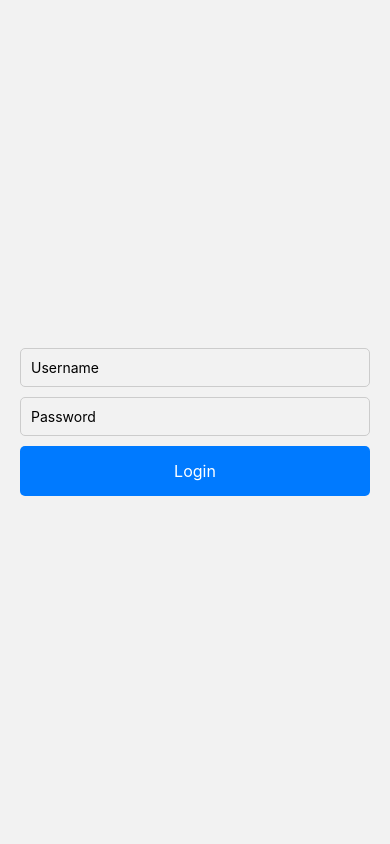
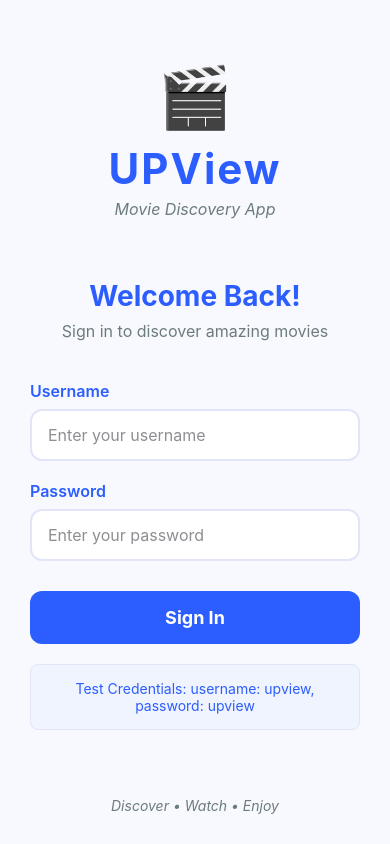
Before and after one commit to bishop7js/Assignment_RN_UpView, a React Native app: screen /Login in a window 390 px wide. Built offline with nearby package versions, Linux system fonts and the light colour scheme.

Commit message:
Completed Login screen UI issues

```diff
--- a/screens/LoginScreen.jsx
+++ b/screens/LoginScreen.jsx
@@ -1,60 +1,237 @@
-import React, {useState} from 'react';
-import {View, Text, TextInput, TouchableOpacity, StyleSheet} from 'react-native';
+import React, { useState } from 'react';
+import {
+  View,
+  Text,
+  TextInput,
+  TouchableOpacity,
+  StyleSheet,
+  SafeAreaView,
+  Alert,
+  KeyboardAvoidingView,
+  Platform,
+  ActivityIndicator,
+} from 'react-native';
 
-const LoginScreen = ({navigation}) => {
+const LoginScreen = ({ navigation }) => {
   const [username, setUsername] = useState('');
   const [password, setPassword] = useState('');
+  const [isLoading, setIsLoading] = useState(false);
 
   const handleLogin = () => {
-        console.log('Username:', username);
-        console.log('Password:', password);
-        navigation.navigate('Search');
+    if (!username.trim() || !password.trim()) {
+      Alert.alert('Error', 'Please enter both username and password');
+      return;
     }
 
+    setIsLoading(true);
+
+    // Simulate API call
+    setTimeout(() => {
+      setIsLoading(false);
+
+      if (username === 'upview' && password === 'upview') {
+        Alert.alert('Success', 'Welcome to UPView!', [
+          {
+            text: 'Continue',
+            onPress: () => navigation.navigate('Search'),
+          },
+        ]);
+      } else {
+        Alert.alert('Error', 'Invalid username or password');
+      }
+    }, 1500);
+  };
+
   return (
-        <View style={styles.container}>
+    <SafeAreaView style={styles.container}>
+      <KeyboardAvoidingView
+        behavior={Platform.OS === 'ios' ? 'padding' : 'height'}
+        style={styles.keyboardView}>
+
+        {/* Header */}
+        <View style={styles.header}>
+          <View style={styles.logoContainer}>
+            <Text style={styles.logoText}>🎬</Text>
+            <Text style={styles.appName}>UPView</Text>
+            <Text style={styles.tagline}>Movie Discovery App</Text>
+          </View>
+        </View>
+
+        {/* Login Form */}
+        <View style={styles.formContainer}>
+          <Text style={styles.welcomeText}>Welcome Back!</Text>
+          <Text style={styles.subtitle}>Sign in to discover amazing movies</Text>
+
+          <View style={styles.inputContainer}>
+            <Text style={styles.label}>Username</Text>
             <TextInput
-                placeholder="Username"
+              style={styles.input}
+              placeholder="Enter your username"
+              placeholderTextColor="#8E8E93"
               value={username}
               onChangeText={setUsername}
+              autoCapitalize="none"
+              autoCorrect={false}
+            />
+          </View>
+
+          <View style={styles.inputContainer}>
+            <Text style={styles.label}>Password</Text>
+            <TextInput
               style={styles.input}
-            />
-            <TextInput
-                placeholder="Password"
+              placeholder="Enter your password"
+              placeholderTextColor="#8E8E93"
               value={password}
               onChangeText={setPassword}
               secureTextEntry={true}
-                style={styles.input}
+              autoCapitalize="none"
+              autoCorrect={false}
             />
-            <TouchableOpacity onPress={handleLogin} style={styles.button}>
-                <Text style={styles.buttonText}>Login</Text>
+          </View>
+
+          <TouchableOpacity
+            style={[styles.loginButton, isLoading && styles.loginButtonDisabled]}
+            onPress={handleLogin}
+            disabled={isLoading}>
+            {isLoading ? (
+              <View style={styles.loadingContainer}>
+                <ActivityIndicator color="#fff" size="small" />
+                <Text style={styles.loginButtonText}>Signing in...</Text>
+              </View>
+            ) : (
+              <Text style={styles.loginButtonText}>Sign In</Text>
+            )}
           </TouchableOpacity>
+
+          {/* Simple Test Credentials */}
+          <View style={styles.credentialsContainer}>
+            <Text style={styles.credentialsText}>
+              Test Credentials: username: upview, password: upview
+            </Text>
           </View>
+        </View>
+
+        {/* Footer */}
+        <View style={styles.footer}>
+          <Text style={styles.footerText}>Discover • Watch • Enjoy</Text>
+        </View>
+
+      </KeyboardAvoidingView>
+    </SafeAreaView>
   );
-}
+};
 
 const styles = StyleSheet.create({
   container: {
     flex: 1,
-        padding: 20,
-        justifyContent: 'center',
+    backgroundColor: '#F8F9FF',
+  },
+  keyboardView: {
+    flex: 1,
+    justifyContent: 'space-between',
+  },
+  header: {
+    alignItems: 'center',
+    paddingTop: 60,
+    paddingBottom: 40,
+  },
+  logoContainer: {
+    alignItems: 'center',
+  },
+  logoText: {
+    fontSize: 60,
+    marginBottom: 10,
+  },
+  appName: {
+    fontSize: 42,
+    fontWeight: 'bold',
+    color: '#2C5DFF',
+    letterSpacing: 2,
+  },
+  tagline: {
+    fontSize: 16,
+    color: '#6C7B7F',
+    marginTop: 5,
+    fontStyle: 'italic',
+  },
+  formContainer: {
+    flex: 1,
+    paddingHorizontal: 30,
+    paddingTop: 20,
+  },
+  welcomeText: {
+    fontSize: 28,
+    fontWeight: 'bold',
+    color: '#2C5DFF',
+    textAlign: 'center',
+    marginBottom: 8,
+  },
+  subtitle: {
+    fontSize: 16,
+    color: '#6C7B7F',
+    textAlign: 'center',
+    marginBottom: 40,
+  },
+  inputContainer: {
+    marginBottom: 20,
+  },
+  label: {
+    fontSize: 16,
+    fontWeight: '600',
+    color: '#2C5DFF',
+    marginBottom: 8,
   },
   input: {
-        borderWidth: 1,
-        borderColor: '#ccc',
-        padding: 10,
-        marginBottom: 10,
-        borderRadius: 5,
+    borderWidth: 2,
+    borderColor: '#E1E5F7',
+    borderRadius: 12,
+    paddingHorizontal: 16,
+    paddingVertical: 14,
+    fontSize: 16,
+    backgroundColor: '#FFFFFF',
+    color: '#333',
   },
-    button: {
-        backgroundColor: '#007AFF',
-        padding: 15,
-        borderRadius: 5,
+  loginButton: {
+    backgroundColor: '#2C5DFF',
+    borderRadius: 12,
+    paddingVertical: 16,
+    alignItems: 'center',
+    marginTop: 10,
+  },
+  loginButtonDisabled: {
+    backgroundColor: '#B0C4FF',
+  },
+  loginButtonText: {
+    color: '#FFFFFF',
+    fontSize: 18,
+    fontWeight: 'bold',
+  },
+  loadingContainer: {
+    flexDirection: 'row',
     alignItems: 'center',
   },
-    buttonText: {
-        color: 'white',
-        fontSize: 16,
+  credentialsContainer: {
+    marginTop: 20,
+    padding: 15,
+    backgroundColor: '#F0F4FF',
+    borderRadius: 8,
+    borderWidth: 1,
+    borderColor: '#E1E5F7',
+  },
+  credentialsText: {
+    fontSize: 14,
+    color: '#2C5DFF',
+    textAlign: 'center',
+  },
+  footer: {
+    alignItems: 'center',
+    paddingBottom: 30,
+    paddingTop: 20,
+  },
+  footerText: {
+    fontSize: 14,
+    color: '#6C7B7F',
+    fontStyle: 'italic',
   },
 });
 
```
Lines whose indentation alone changed are shown as unchanged.
